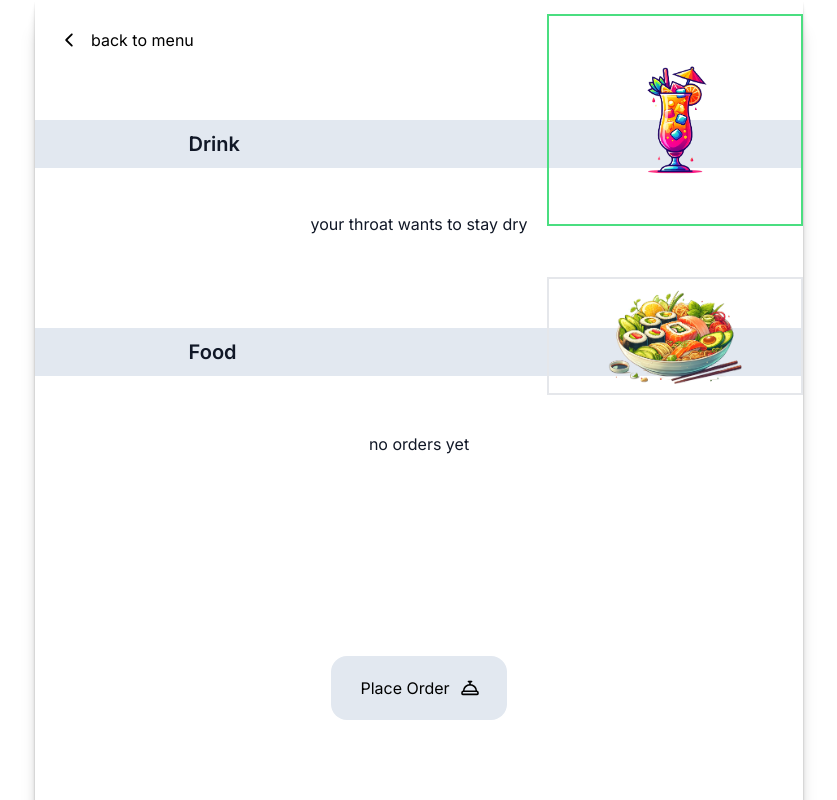
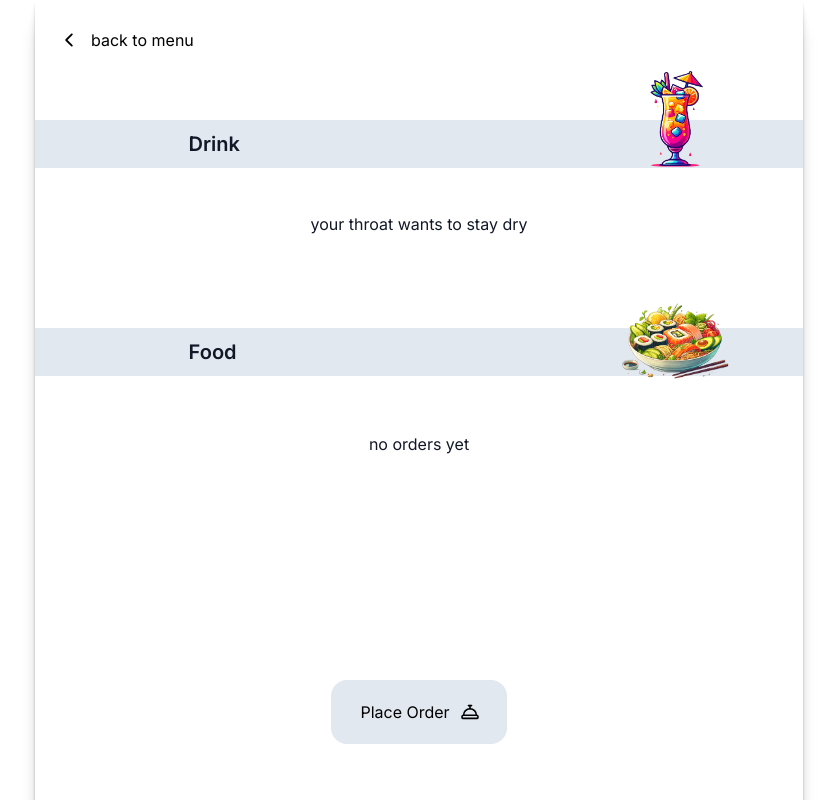
Before and after one commit to j-eick/pos-restaurant, a Next.js app: page /menu/order in a window 1280 px wide. Shown: the whole page, without its empty margins (221-1058 px from the left). Built offline with nearby package versions, Linux system fonts and the light colour scheme.

Commit message:
fix / style adjustments

```diff
--- a/app/components/ui/button/Button.tsx
+++ b/app/components/ui/button/Button.tsx
@@ -39,7 +39,7 @@ export const Button = ({
         return `p-2 w-[auto] h-[auto] border-2 rounded-xs`;
 
       case "placeOrder":
-        return `fixed bottom-20 left-1/2 -translate-x-1/2 px-5 py-5 w-44 h-5/5 flex items-center justify-center gap-3 overflow-hidden
+        return `fixed bottom-14 left-1/2 -translate-x-1/2 px-5 py-5 w-44 h-5/5 flex items-center justify-center gap-3 overflow-hidden
                 rounded-sm bg-slate-200 cursor-pointer
                 before:absolute before:z-10 before:bg-slate-500 before:bottom-0 before:left-0 before:h-1
                 ${count === 1 && transition50}
--- a/app/components/ui/orderList/OrderList.tsx
+++ b/app/components/ui/orderList/OrderList.tsx
@@ -28,13 +28,13 @@ export function OrderList() {
   }
 
   return (
-    <section className="mt-10 flex flex-col gap-7 ">
+    <section className="mt-10 pb-32 flex flex-col gap-7 ">
       <div className="relative h-12 flex items-center bg-slate-200">
         <Text tag={"p"} size="lg" weight="semibold" className="ml-[10%] xs:ml-[20%]">
           Drink
         </Text>
         <div
-          className={`w-4/12 absolute right-0 -translate-y-6 border-2 border-green-400
+          className={`w-4/12 absolute right-0 -bottom-[15%]
                       flex justify-center`}
         >
           <Image
@@ -42,30 +42,35 @@ export function OrderList() {
             alt={"drinks logo"}
             width="100"
             height="100"
-            className={`scale-75
-                        xxs:scale-70
-                        xs:scale-60 xs:max-w-52`}
+            className={`w-24
+                        xs:w-24
+                        sm:w-28
+                      `}
           />
         </div>
       </div>
       {store.selectedItems.filter((item) => item.category === "drink").length !== 0 ? (
         <ul
-          className={`mx-auto my-0 w-full ${space_list_topBottom} flex flex-col align-middle gap-3
+          className={`mx-auto my-0 w-4/5 ${space_list_topBottom} flex flex-col align-middle gap-3
                         sm:w-4/5`}
         >
           {store.selectedItems
             .filter((findItem) => findItem.category === "drink")
             .map((item, i) => (
+              //TODO: Replace current delete-func: make li-element wider than ul-element with overflow hidden
+              //      to avoid a bit of unused space at the very right side of each li-element
               <li
                 key={i}
-                className={`relative w-full pl-2 h-12 max-h-18 flex items-center justify-center gap-2 shadow-orderedItems rounded text-slate-500`}
+                className={`relative h-12 max-h-18 flex items-center justify-center gap-2 shadow-orderedItems rounded text-slate-500`}
               >
                 <button className="w-full h-full flex flex-wrap items-center " onClick={() => handleSelectedItem(item)}>
-                  <span className="w-2/12">#{item.id}</span>
-                  <Text tag="p" className="w-8/12 text-md leading-4.5">
+                  <span className="w-2/12 h-3/4 grid place-items-center text-slate-400 text-sm border-r-1">
+                    #{item.id}
+                  </span>
+                  <Text tag="p" color="secondary" className="w-8/12 text-md leading-4.5">
                     {item.title}
                   </Text>
-                  <span className="w-2/12 pr-2 text-right text-md">{item.price}</span>
+                  <span className="w-2/12 pr-2 text-right text-slate-400 text-sm">{item.price}</span>
                 </button>
                 <button
                   className={`${
@@ -95,11 +100,16 @@ export function OrderList() {
           <Text tag={"p"} size="lg" weight="semibold" className="ml-[10%] xs:ml-[20%]">
             Food
           </Text>
-          <div
-            className={`w-4/12 absolute -translate-y-4 right-0
-                          flex justify-center border-2`}
-          >
-            <Image src="/food3.png" alt={"list of ordered drinks"} width="100" height="100" className="max-w-40" />
+          <div className={`w-4/12 absolute -translate-y-3 right-0 flex justify-center`}>
+            <Image
+              src="/food3.png"
+              alt={"list of ordered drinks"}
+              width="100"
+              height="100"
+              className={`max-w-28
+                          xs:max-w-32
+              `}
+            />
           </div>
         </div>
         {store.selectedItems.filter((item) => item.category === "food").length !== 0 ? (
--- a/app/menu/order/page.tsx
+++ b/app/menu/order/page.tsx
@@ -44,7 +44,7 @@ export default function CustomerOrders() {
     count === 0 ? "" : count === 1 ? "animate-slideDownUp " : count === 2 ? "animate-slideDownUp " : "";
 
   return (
-    <main className="relative h-screen shadow-mainShadow ">
+    <main className="relative min-h-screen shadow-mainShadow ">
       <header
         className={`relative w-full h-16 flex justify-center items-center
                     sm:h-20 `}
```
